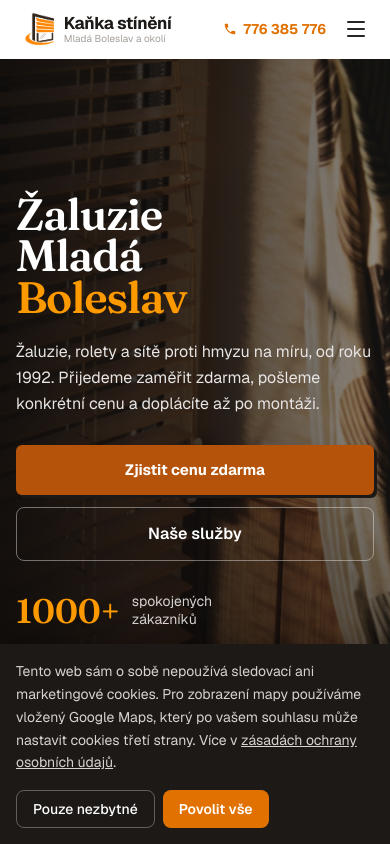
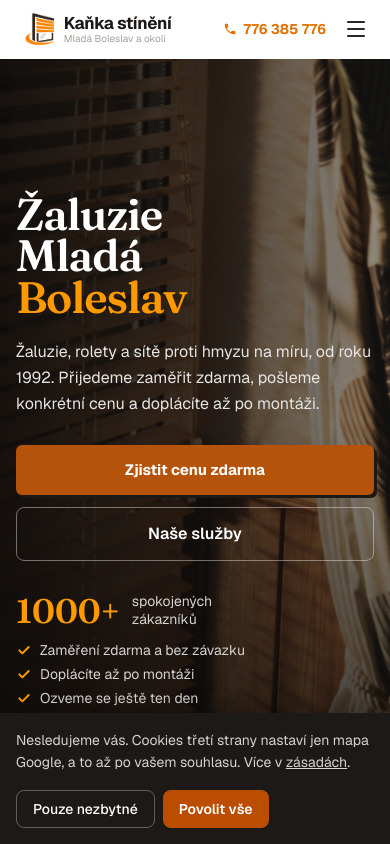
Before and after one commit to cactusac6/kankastinenii, a Next.js app: page / in a window 390 px wide. Shown: the top 844 px of the page. Built offline with nearby package versions, Linux system fonts and the light colour scheme.

Commit message:
Rychlost na mobilu, kontrast, cookie lista

```diff
--- a/app/components/CookieConsent.tsx
+++ b/app/components/CookieConsent.tsx
@@ -5,21 +5,20 @@ import { setConsent, useConsent } from "@/lib/cookieConsent";
 export default function CookieConsent() {
   const consent = useConsent();
 
-  if (consent !== null) return null;
+  // Na serveru (undefined) se lišta vykreslí hned, aby nečekala na JS; skript v layoutu ji schová, pokud už souhlas je.
+  if (consent === "all" || consent === "essential") return null;
 
   return (
     <div
       role="dialog"
       aria-label="Souhlas s používáním cookies"
-      className="fixed bottom-0 inset-x-0 z-[80] bg-stone-900 text-white px-4 py-4 md:py-5 shadow-[0_-4px_20px_rgba(0,0,0,0.2)]"
+      className="kz-consent fixed bottom-0 inset-x-0 z-[80] bg-stone-900 text-white px-4 py-4 md:py-5 shadow-[0_-4px_20px_rgba(0,0,0,0.2)]"
     >
       <div className="max-w-5xl mx-auto flex flex-col sm:flex-row items-start sm:items-center gap-4">
         <p className="text-sm text-stone-300 leading-relaxed flex-1">
-          Tento web sám o sobě nepoužívá sledovací ani marketingové cookies. Pro zobrazení mapy
-          používáme vložený Google Maps, který po vašem souhlasu může nastavit cookies třetí
-          strany. Více v{" "}
+          Nesledujeme vás. Cookies třetí strany nastaví jen mapa Google, a to až po vašem souhlasu. Více v{" "}
           <a href="/ochrana-osobnich-udaju" className="underline hover:text-white">
-            zásadách ochrany osobních údajů
+            zásadách
           </a>
           .
         </p>
@@ -34,7 +33,7 @@ export default function CookieConsent() {
           <button
             type="button"
             onClick={() => setConsent("all")}
-            className="px-4 py-2 rounded-lg bg-amber-600 hover:bg-amber-700 text-sm font-semibold transition-colors"
+            className="px-4 py-2 rounded-lg bg-amber-700 hover:bg-amber-800 text-sm font-semibold transition-colors"
           >
             Povolit vše
           </button>
--- a/app/page.tsx
+++ b/app/page.tsx
@@ -640,6 +640,13 @@ export default function Home() {
             </div>
           </div>
         </div>
+        <div className="mt-8 md:mt-10 flex flex-col sm:flex-row sm:items-center justify-between gap-4 rounded-xl border border-amber-200 bg-amber-50 px-5 py-5 md:px-7">
+          <p className="text-stone-800 text-base md:text-lg">
+            <span className="font-semibold">Máte taky přetrženou šňůru nebo zaseklou žaluzii?</span>{" "}
+            <span className="text-stone-600">Většinou to jde spravit a nové nekupujete.</span>
+          </p>
+          <button type="button" onClick={() => openModal("Opravy")} className="btn-primary shrink-0">Chci opravu</button>
+        </div>
       </div>
 
       {/* ── O NÁS ── */}
@@ -650,7 +657,7 @@ export default function Home() {
               Jsme tu pro vás od roku {YEAR_FOUNDED}
             </h2>
             <p className="text-stone-800 text-base md:text-lg leading-relaxed mb-4">
-              Kaňka stínění začínal můj táta v roce {YEAR_FOUNDED}. Já jsem se přidal v roce 2018 a dnes jezdíme na zakázky spolu.
+              Firmu založil můj táta v roce {YEAR_FOUNDED}. Já jsem se přidal v roce 2018 a dnes jezdíme na zakázky spolu.
             </p>
             <p className="text-stone-600 text-base md:text-lg leading-relaxed">
               Žádní brigádníci ani subdodavatelé, přijedeme my dva. Když jde stará roleta spravit,
@@ -743,7 +750,7 @@ export default function Home() {
                 <dd className="text-lg text-stone-900">Kosmonosy, 293 06</dd>
               </div>
               <div>
-                <dt className="text-sm text-stone-500">Kdy to bereme</dt>
+                <dt className="text-sm text-stone-500">Kdy nás zastihnete</dt>
                 <dd className="text-lg text-stone-900">Každý den 9:00 až 19:00</dd>
               </div>
             </dl>
```
